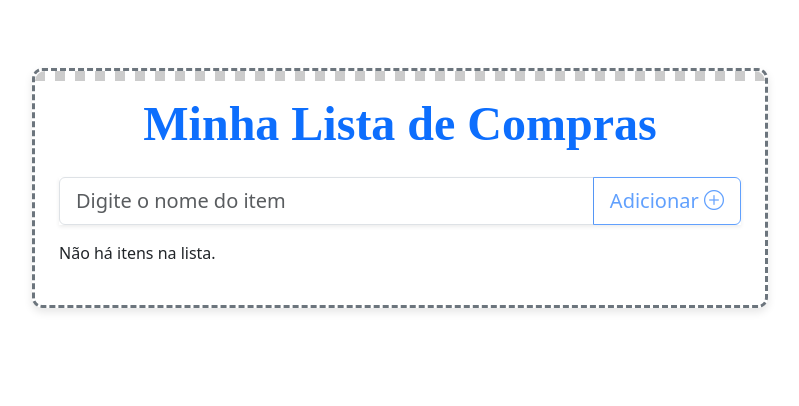
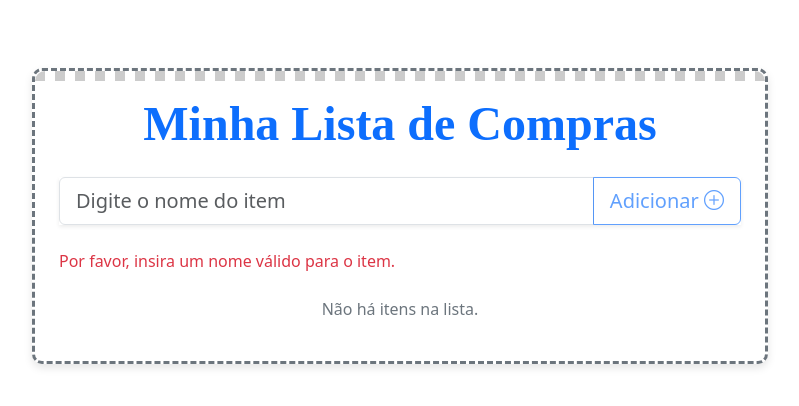
Before and after one commit to Raiannecaroline/restic-projeto-supermercado, an Angular app: page / in a window 1280 px wide. Shown: the top 406 px of the page, without its empty margins (240-1039 px from the left). Built offline with nearby package versions, Linux system fonts and the light colour scheme.

Commit message:
Update: Componente de comprados e melhorias

```diff
--- a/src/app/components/add-lista-itens/add-lista-itens.component.html
+++ b/src/app/components/add-lista-itens/add-lista-itens.component.html
@@ -1,4 +1,4 @@
-<div class="input-group mb-3 shadow-sm">
+<div class="input-group mb-4 shadow-sm">
   <input
     type="text"
     class="form-control form-control-lg rounded-start"
@@ -17,3 +17,7 @@
     Adicionar <i class="bi bi-plus-circle"></i>
   </button>
 </div>
+
+<div *ngIf="!nomeItem.trim()" class="text-danger mt-2">
+  Por favor, insira um nome válido para o item.
+</div>
--- a/src/app/components/add-lista-itens/add-lista-itens.component.ts
+++ b/src/app/components/add-lista-itens/add-lista-itens.component.ts
@@ -8,19 +8,13 @@ import { SupermercadoItens } from 'src/app/models/supermercado-itens.model';
 })
 export class AddListaItensComponent {
 
+  @Output() itemAdicionado = new EventEmitter<string>();
   nomeItem: string = '';
-
-  @Output() itemAdicionado = new EventEmitter<SupermercadoItens>();
 
   adicionarItem() {
     if (this.nomeItem.trim()) {
-      const novoItem: SupermercadoItens = {
-        id: Date.now(),
-        nome: this.nomeItem,
-        comprado: false
-      };
-      this.itemAdicionado.emit(novoItem);
-      this.nomeItem = '';
+      this.itemAdicionado.emit(this.nomeItem.trim());
+      this.nomeItem = ''; // Limpa o input após adicionar
     }
   }
 
--- a/src/app/components/itens-comprados/itens-comprados.component.html
+++ b/src/app/components/itens-comprados/itens-comprados.component.html
@@ -3,14 +3,9 @@
   <ul class="list-group">
     <li *ngFor="let item of comprados" class="list-group-item d-flex justify-content-between text-muted">
       <del>{{ item.nome }}</del>
-      <div>
-        <button class="btn btn-sm btn-outline-warning" (click)="alterarCompra(item.id)">
-          <i class="bi bi-arrow-counterclockwise"></i> Desmarcar
-        </button>
-        <button class="btn btn-sm btn-outline-danger" (click)="deletarItem(item.id)">
-          <i class="bi bi-trash"></i> Excluir
-        </button>
-      </div>
+      <button class="btn btn-sm btn-outline-danger" (click)="removerItem(item.id)">
+        <i class="bi bi-trash"></i> Excluir
+      </button>
     </li>
   </ul>
 </div>
--- a/src/app/components/itens-comprados/itens-comprados.component.ts
+++ b/src/app/components/itens-comprados/itens-comprados.component.ts
@@ -1,5 +1,6 @@
 import { Component, Input } from '@angular/core';
 import { SupermercadoItens } from 'src/app/models/supermercado-itens.model';
+import { SupermercadoListaService } from 'src/app/services/supermercado-lista.service';
 
 @Component({
   selector: 'app-itens-comprados',
@@ -8,10 +9,14 @@ import { SupermercadoItens } from 'src/app/models/supermercado-itens.model';
 })
 export class ItensCompradosComponent {
 
-  @Input() itens: SupermercadoItens[] = [];
+  @Input() comprados: SupermercadoItens[] = [];
 
-  get comprados() {
-    return this.itens.filter(item => item.comprado);
+  constructor(
+    private supermercadoListaService: SupermercadoListaService
+  ) {}
+
+  removerItem(id: number) {
+    this.supermercadoListaService.deletarItem(id);
   }
 
 }
--- a/src/app/components/listar-compras/listar-compras.component.html
+++ b/src/app/components/listar-compras/listar-compras.component.html
@@ -6,7 +6,7 @@
         {{ item.nome }}
       </span>
       <div>
-        <button class="btn btn-sm btn-outline-primary" (click)="alterarCompra(item.id)">
+        <button class="btn btn-sm btn-outline-primary" (click)="marcarComoComprado(item.id)">
           <i class="bi bi-check-circle"></i> {{ item.comprado ? 'Desmarcar' : 'Comprar' }}
         </button>
         <button class="btn btn-sm btn-outline-danger" (click)="deletarItem(item.id)">
@@ -16,6 +16,6 @@
     </li>
   </ul>
 </div>
-<div *ngIf="itens.length === 0">
-  <p>Não há itens na lista.</p>
+<div *ngIf="itens.length === 0" class="text-center mt-4">
+  <p class="text-secondary">Não há itens na lista.</p>
 </div>
--- a/src/app/components/listar-compras/listar-compras.component.ts
+++ b/src/app/components/listar-compras/listar-compras.component.ts
@@ -10,15 +10,15 @@ import { SupermercadoItens } from 'src/app/models/supermercado-itens.model';
 export class ListarComprasComponent {
 
   @Input() itens: SupermercadoItens[] = [];
-  @Output() togglePurchased = new EventEmitter<number>();
-  @Output() deleteItem = new EventEmitter<number>();
+  @Output() itemComprado = new EventEmitter<number>();
+  @Output() itemDeletado = new EventEmitter<number>();
 
-  alterarCompra(id: number) {
-    this.togglePurchased.emit(id);
+  marcarComoComprado(id: number) {
+    this.itemComprado.emit(id);
   }
 
   deletarItem(id: number) {
-    this.deleteItem.emit(id);
+    this.itemDeletado.emit(id);
   }
 
 }
--- a/src/app/core/home/home.component.html
+++ b/src/app/core/home/home.component.html
@@ -4,13 +4,15 @@
       <div class="shopping-list-container p-4">
         <h1 class="text-center mb-4 display-5 text-primary">Minha Lista de Compras</h1>
 
-        <app-add-lista-itens (itemAdicionado)="addItem($event)"></app-add-lista-itens>
+        <app-add-lista-itens (itemAdicionado)="adicionarItem($event)"></app-add-lista-itens>
 
         <app-listar-compras
-          [itens]="itens"
-          (togglePurchased)="togglePurchased($event)"
-          (deleteItem)="deleteItem($event)"
+          [itens]="itensNaoComprados"
+          (itemComprado)="marcarComoComprado($event)"
+          (itemDeletado)="removerItem($event)"
         ></app-listar-compras>
+
+        <app-itens-comprados [comprados]="itensComprados"></app-itens-comprados>
       </div>
     </div>
   </div>
--- a/src/app/core/home/home.component.ts
+++ b/src/app/core/home/home.component.ts
@@ -9,25 +9,31 @@ import { SupermercadoItens } from 'src/app/models/supermercado-itens.model';
 })
 export class HomeComponent {
 
-  itens: SupermercadoItens[] = [];
+  itensNaoComprados: SupermercadoItens[] = [];
+  itensComprados: SupermercadoItens[] = [];
 
   constructor(private supermercadoListaService: SupermercadoListaService) {
-    this.itens = this.supermercadoListaService.getItems();
+    this.atualizarItens();
   }
 
-  addItem(item: SupermercadoItens) {
-    this.supermercadoListaService.addItem(item.nome);
-    this.itens = this.supermercadoListaService.getItems();
+  adicionarItem(nome: string) {
+    this.supermercadoListaService.addItem(nome);
+    this.atualizarItens();
   }
 
-  togglePurchased(id: number) {
+  marcarComoComprado(id: number) {
     this.supermercadoListaService.alterarCompra(id);
-    this.itens = this.supermercadoListaService.getItems();
+    this.atualizarItens();
   }
 
-  deleteItem(id: number) {
+  removerItem(id: number) {
     this.supermercadoListaService.deletarItem(id);
-    this.itens = this.supermercadoListaService.getItems();
+    this.atualizarItens();
   }
 
+  atualizarItens() {
+    const todosItens = this.supermercadoListaService.getItems();
+    this.itensNaoComprados = todosItens.filter(item => !item.comprado);
+    this.itensComprados = todosItens.filter(item => item.comprado);
+  }
 }
```
